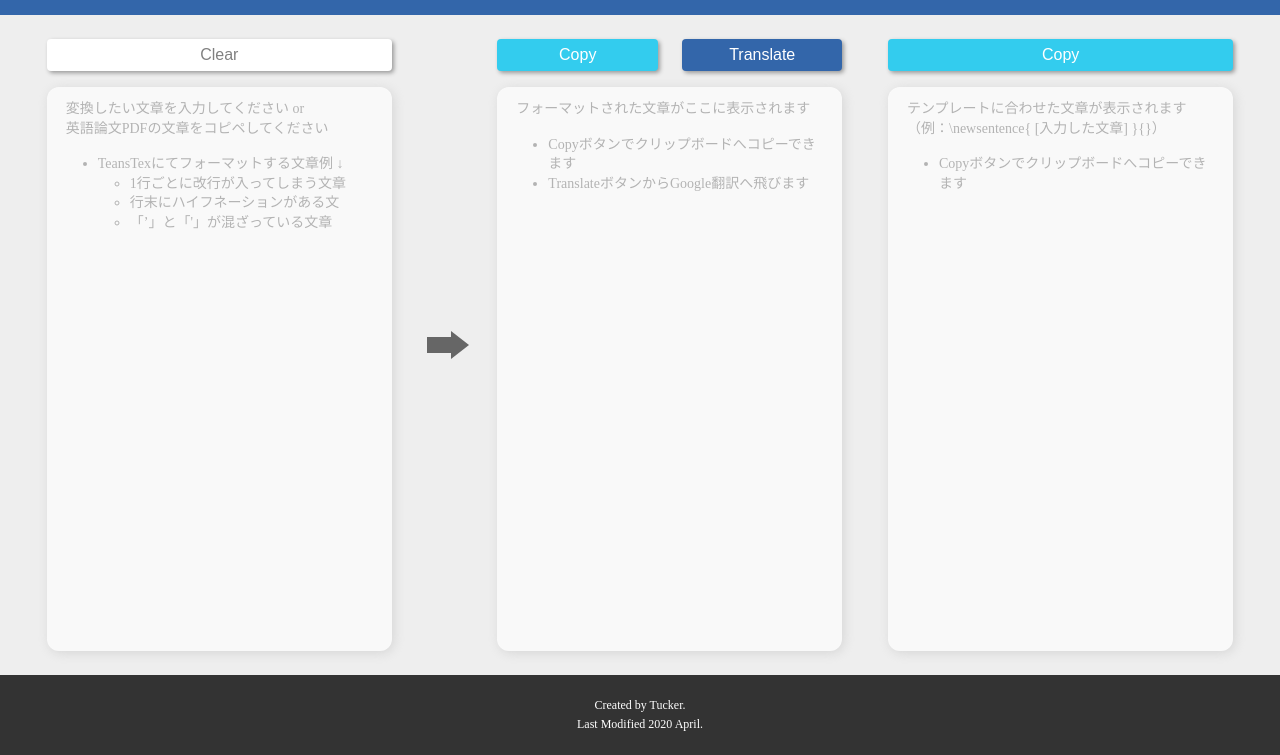
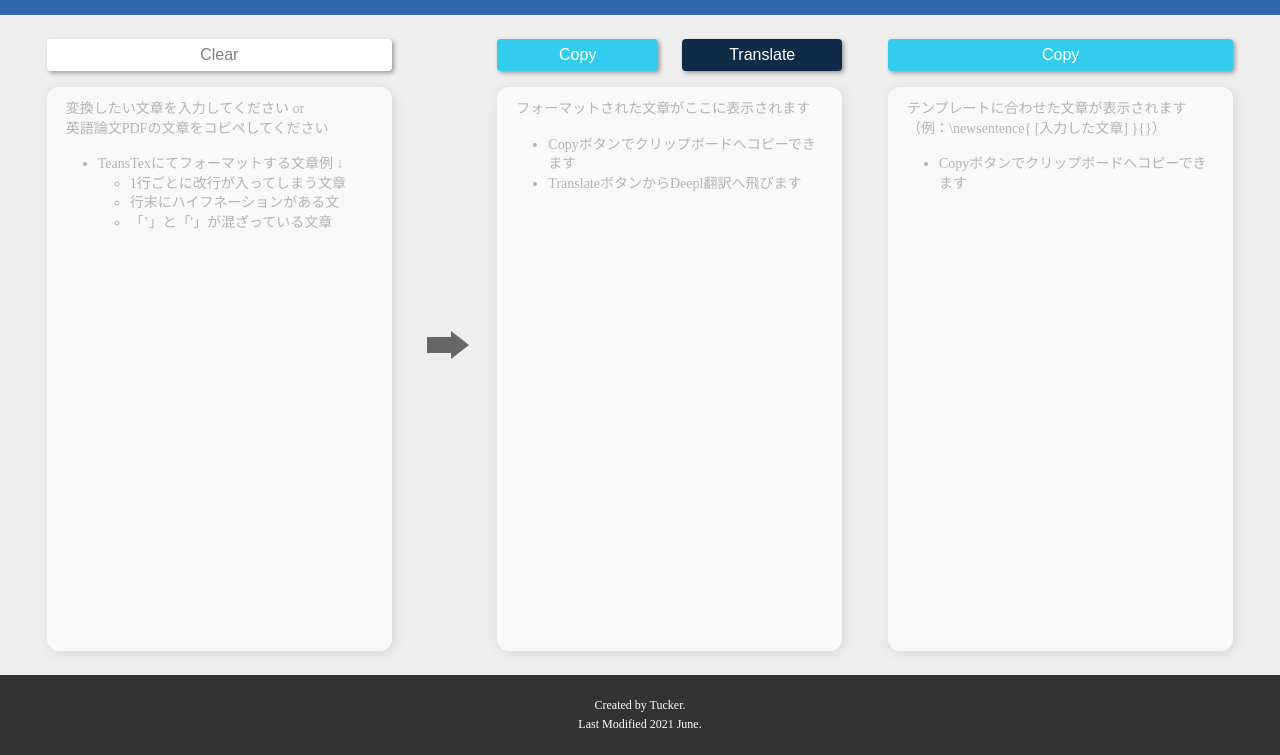
Before and after one commit to tkkrr/transtex, a Gatsby site: page / in a window 1280 px wide. Shown: the part 45-800 px from the top of the page. Built offline with nearby package versions, Linux system fonts and the light colour scheme; Gatsby itself is replaced by a stand-in of ours.

Commit message:
Deeplへ飛ぶように修正

```diff
--- a/src/components/footer.tsx
+++ b/src/components/footer.tsx
@@ -18,6 +18,6 @@ const Footer = styled.footer`
 export default () => {
     return <Footer>
         <p>Created by Tucker.</p>
-        <p>Last Modified 2020 April.</p>
+        <p>Last Modified 2021 June.</p>
     </Footer>
 }
--- a/src/components/styled.tsx
+++ b/src/components/styled.tsx
@@ -101,9 +101,9 @@ export const CopyClipButton = styled.button`
     }
 `
 
-/** Go to Google Translation ボタン */
-export const GoogleButton = styled(CopyClipButton)`
-    background-color: #3366aa;
+/** Go to Deepl Translation ボタン */
+export const DeeplButton = styled(CopyClipButton)`
+    background-color: #0F2B46;
     margin-left: 24px;
 `
 
--- a/src/components/transtex.tsx
+++ b/src/components/transtex.tsx
@@ -3,7 +3,7 @@ import * as React from "react"
 import { ToastContainer, toast, Slide } from 'react-toastify'
 import 'react-toastify/dist/ReactToastify.css'
 
-import { MainArea, RightArrow, TextAreaContainer, StyledTextArea, HorizontalFlex, Centering, CopyClipButton, GoogleButton, PlaceHolderForStyledTextArea, ClearButton} from "./styled"
+import { MainArea, RightArrow, TextAreaContainer, StyledTextArea, HorizontalFlex, Centering, CopyClipButton, DeeplButton, PlaceHolderForStyledTextArea, ClearButton} from "./styled"
 
 export default () => {
 
@@ -38,7 +38,7 @@ export default () => {
 
         let regStr: RegExp
         if(isChrome){
-            regStr = new RegExp("(?<!al)(?<!e.g)(?<!i.e)\\. ")
+            regStr = new RegExp("(?<!al)(?<!vs)(?<!e.g)(?<!i.e)\\. ")
         } else {
             regStr = new RegExp("\\. ")
         }
@@ -68,13 +68,13 @@ export default () => {
 
 
     /**
-     * Google翻訳へのリンクへ飛ぶ
+     * Deepl翻訳へのリンクへ飛ぶ
      * @param input 翻訳文字列
      */
-    const gotoGoogleTranslate = (input?: string) => {
+    const gotoDeeplTranslate = (input?: string) => {
         if( !input )return
         const transStr = encodeURIComponent(input)
-        const transURL = `https://translate.google.com/?hl=ja#view=home&op=translate&sl=en&tl=ja&text=${transStr}`
+        const transURL = `https://www.deepl.com/translator#en/ja/${transStr}`
         window.open(transURL, '_blank')
     }
 
@@ -184,9 +184,9 @@ export default () => {
                 <CopyClipButton onClick={() => copyClip(formatStrings)}>
                     Copy
                 </CopyClipButton>
-                <GoogleButton onClick={() => gotoGoogleTranslate(formatStrings)}>
+                <DeeplButton onClick={() => gotoDeeplTranslate(formatStrings)}>
                     Translate
-                </GoogleButton>
+                </DeeplButton>
             </HorizontalFlex>
             <PlaceHolderForStyledTextArea hidden={!!formatStrings}>
                 <p>
@@ -195,7 +195,7 @@ export default () => {
 
                 <ul>
                     <li>Copyボタンでクリップボードへコピーできます</li>
-                    <li>TranslateボタンからGoogle翻訳へ飛びます</li>
+                    <li>TranslateボタンからDeepl翻訳へ飛びます</li>
                 </ul>
             </PlaceHolderForStyledTextArea>
             <StyledTextArea
```
